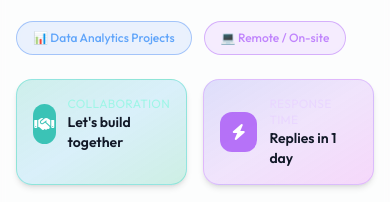
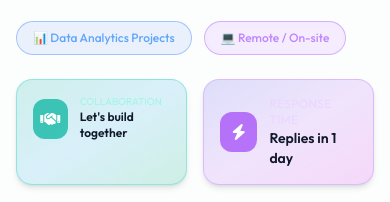
Before and after one commit to mohit796/mohitport.github.io, a plain HTML site: page index.html in a window 390 px wide. Shown: the part 5855-6057 px from the top of the page. Drawn offline with nearby package versions, Linux system fonts and the light colour scheme.

```diff
--- a/index.html
+++ b/index.html
@@ -570,7 +570,7 @@
             <div class="text-center mb-16">
                 <h2 class="text-3xl md:text-4xl font-bold text-gray-900 dark:text-white mb-4">Featured <span
                         class="text-teal-500 dark:text-teal-400">Projects</span></h2>
-            <p class="text-gray-600 dark:text-gray-400">Some of my recent work.</p>
+                <p class="text-gray-600 dark:text-gray-400">Some of my recent work.</p>
             </div>
             <div id="projects-container" class="grid md:grid-cols-2 lg:grid-cols-3 gap-8">
                 <!-- Projects injected via JS -->
@@ -618,8 +618,13 @@
                                     <i class="fas fa-handshake"></i>
                                 </div>
                                 <div>
-                                    <p class="text-xs uppercase tracking-wide text-teal-200/90">Collaboration</p>
-                                    <p class="text-sm font-semibold text-gray-900 dark:text-white">Let's build together
+                                    <p
+                                        class="text-[10px] md:text-xs uppercase tracking-normal md:tracking-wide text-teal-200/90 leading-tight">
+                                        Collaboration
+                                    </p>
+                                    <p
+                                        class="text-xs md:text-sm font-semibold text-gray-900 dark:text-white leading-snug">
+                                        Let's build together
                                     </p>
                                 </div>
                             </div>
```
